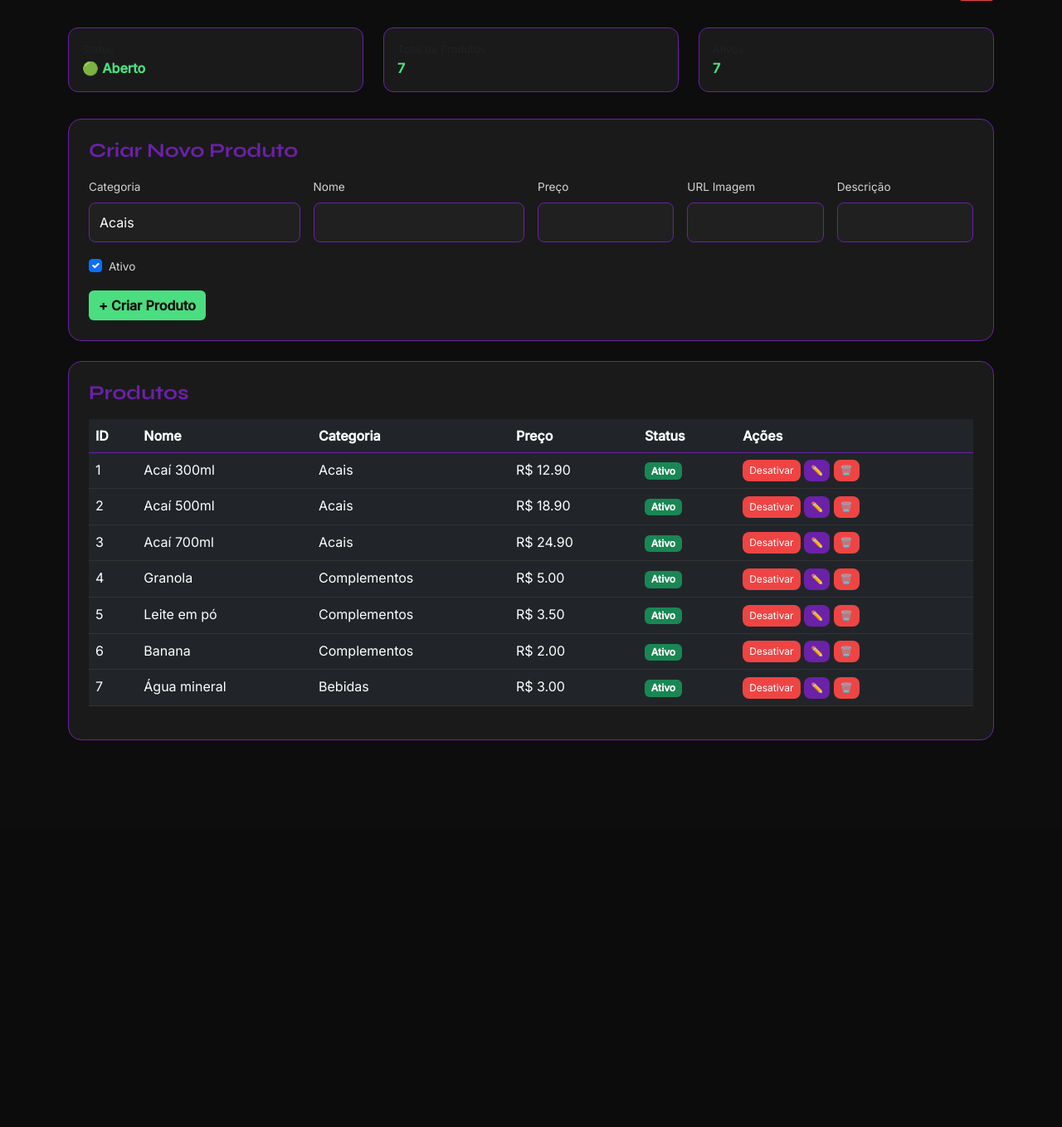
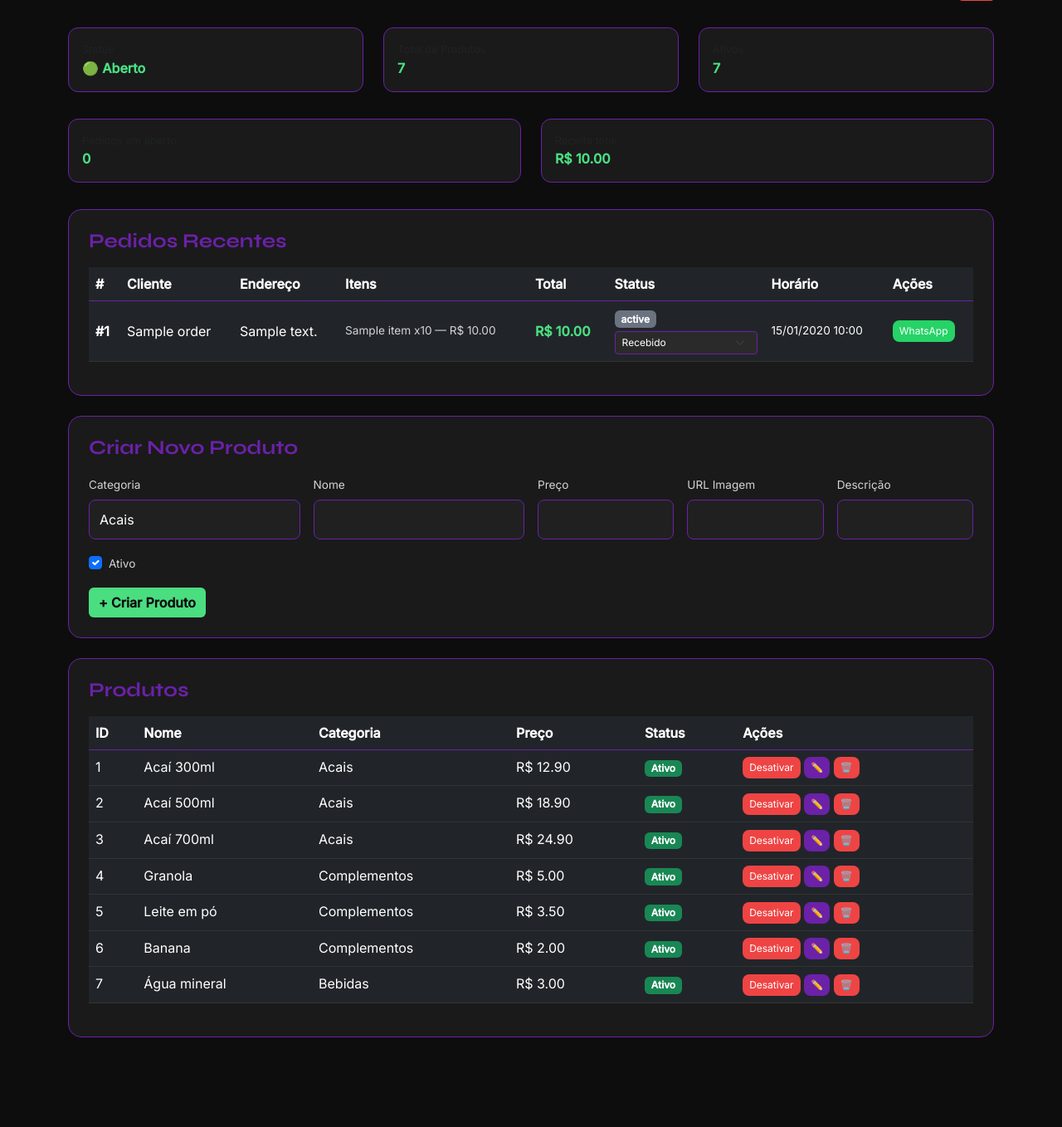
Before and after one commit to triyngtobedev/acai-joao-delivery, a Flask app: page /admin in a window 1280 px wide. Shown: the part 61-1419 px from the top of the page at 83% size. Before the commit the page ends 953 px from the top, so only its background shows below. Run offline with Flask 3, Linux system fonts and the light colour scheme; the visitor is signed in with stand-in values (Sample User, id 1); tables that the repository leaves empty hold one stand-in row (values such as "Sample post").

Commit message:
feat: adiciona backend de pedidos

```diff
--- a/app.py
+++ b/app.py
@@ -4,7 +4,7 @@ import urllib.parse
 from functools import wraps
 from flask import Flask, render_template, request, jsonify, redirect, url_for, session
 from dotenv import load_dotenv
-from models import db, Category, Product, StoreConfig
+from models import db, Category, Product, StoreConfig, Order, OrderItem
 
 load_dotenv()
 
@@ -23,6 +23,13 @@ db.init_app(app)
 
 ADMIN_USERNAME = os.getenv('ADMIN_USERNAME', 'admin')
 ADMIN_PASSWORD = os.getenv('ADMIN_PASSWORD', 'change-me')
+ORDER_STATUS_LABELS = {
+    'received': 'Recebido',
+    'preparing': 'Preparando',
+    'out_for_delivery': 'Saiu para entrega',
+    'done': 'Finalizado',
+    'canceled': 'Cancelado',
+}
 
 
 def seed_data():
@@ -66,6 +73,50 @@ def login_required(f):
     return decorated_function
 
 
+def parse_order_items(raw_items):
+    parsed_items = []
+    for raw_item in raw_items:
+        product_id = raw_item.get('product_id', raw_item.get('id'))
+        product = None
+        if product_id:
+            try:
+                product = db.session.get(Product, int(product_id))
+            except (TypeError, ValueError):
+                product = None
+
+        quantity = raw_item.get('quantidade', raw_item.get('qty', 1))
+        try:
+            quantity = max(1, int(quantity))
+        except (TypeError, ValueError):
+            quantity = 1
+
+        if product:
+            product_name = product.name
+            unit_price = float(product.price)
+        else:
+            product_name = raw_item.get('nome', raw_item.get('name', '')).strip()
+            raw_subtotal = raw_item.get('subtotal', raw_item.get('preco', raw_item.get('price', 0)))
+            try:
+                raw_subtotal = float(raw_subtotal)
+            except (TypeError, ValueError):
+                raw_subtotal = 0.0
+            unit_price = raw_subtotal / quantity if quantity else raw_subtotal
+
+        if not product_name:
+            continue
+
+        subtotal = round(unit_price * quantity, 2)
+        parsed_items.append({
+            'product_id': product.id if product else None,
+            'product_name': product_name,
+            'quantity': quantity,
+            'unit_price': round(unit_price, 2),
+            'subtotal': subtotal,
+        })
+
+    return parsed_items
+
+
 @app.route('/')
 def index():
     store = StoreConfig.query.first()
@@ -88,6 +139,10 @@ def pedido():
         observacoes = data.get('observacoes', '')
         itens = json.loads(data.get('itens', '[]'))
 
+    nome = (nome or '').strip()
+    endereco = (endereco or '').strip()
+    observacoes = (observacoes or '').strip()
+
     if not nome or not endereco:
         return jsonify({'error': 'Nome e endereço são obrigatórios'}), 400
     if not itens:
@@ -101,26 +156,58 @@ def pedido():
 
     delivery_fee = store.delivery_fee
     whatsapp_number = store.whatsapp_number
+    parsed_items = parse_order_items(itens)
+    if not parsed_items:
+        return jsonify({'error': 'Nenhum item válido no carrinho'}), 400
 
-    mensagem = '*📋 Novo Pedido - Açaí do João*\n\n'
+    subtotal = round(sum(item['subtotal'] for item in parsed_items), 2)
+    total = round(subtotal + delivery_fee, 2)
+
+    order = Order(
+        customer_name=nome,
+        customer_address=endereco,
+        notes=observacoes,
+        status='received',
+        subtotal=subtotal,
+        delivery_fee=delivery_fee,
+        total=total,
+    )
+    db.session.add(order)
+    db.session.flush()
+
+    for item in parsed_items:
+        db.session.add(OrderItem(
+            order_id=order.id,
+            product_id=item['product_id'],
+            product_name=item['product_name'],
+            quantity=item['quantity'],
+            unit_price=item['unit_price'],
+            subtotal=item['subtotal'],
+        ))
+
+    mensagem = f'*📋 Novo Pedido #{order.id} - Açaí do João*\n\n'
     mensagem += f'*👤 Cliente:* {nome}\n'
     mensagem += f'*📍 Endereço:* {endereco}\n\n'
     mensagem += '*🛒 Itens:*\n'
-    for item in itens:
-        nome_item = item.get('nome', item.get('name', ''))
-        qtd = item.get('quantidade', item.get('qty', 1))
-        subtotal = item.get('subtotal', item.get('preco', 0))
-        mensagem += f'  • {nome_item} x{qtd} - R$ {subtotal:.2f}\n'
+    for item in parsed_items:
+        mensagem += f"  • {item['product_name']} x{item['quantity']} - R$ {item['subtotal']:.2f}\n"
     mensagem += f'\n*💵 Taxa de entrega:* R$ {delivery_fee:.2f}\n'
-    total = sum(item.get('subtotal', item.get('preco', 0)) for item in itens) + delivery_fee
     mensagem += f'*💰 Total: R$ {total:.2f}*\n'
     if observacoes:
         mensagem += f'\n*📝 Observações:* {observacoes}\n'
 
     params = urllib.parse.urlencode({'text': mensagem})
     wa_me_url = f'https://wa.me/{whatsapp_number}?{params}'
+    order.whatsapp_url = wa_me_url
+    db.session.commit()
 
-    return jsonify({'success': True, 'wa_me_url': wa_me_url, 'total': total, 'message': 'Pedido gerado com sucesso!'})
+    return jsonify({
+        'success': True,
+        'order_id': order.id,
+        'wa_me_url': wa_me_url,
+        'total': total,
+        'message': 'Pedido gerado com sucesso!',
+    })
 
 
 @app.route('/admin/login')
@@ -152,7 +239,31 @@ def admin_dashboard():
     store = StoreConfig.query.first()
     categories = Category.query.order_by(Category.sort_order.asc()).all()
     products = Product.query.all()
-    return render_template('admin/dashboard.html', store=store, categories=categories, products=products)
+    orders = Order.query.order_by(Order.created_at.desc()).limit(20).all()
+    open_orders = Order.query.filter(Order.status.in_(['received', 'preparing', 'out_for_delivery'])).count()
+    revenue_total = db.session.query(db.func.coalesce(db.func.sum(Order.total), 0)).filter(Order.status != 'canceled').scalar()
+    return render_template(
+        'admin/dashboard.html',
+        store=store,
+        categories=categories,
+        products=products,
+        orders=orders,
+        open_orders=open_orders,
+        revenue_total=revenue_total,
+        order_status_labels=ORDER_STATUS_LABELS,
+    )
+
+
+@app.route('/admin/orders/<int:id>/status', methods=['POST'])
+@login_required
+def update_order_status(id):
+    order = db.get_or_404(Order, id)
+    status = request.form.get('status') or (request.get_json(silent=True) or {}).get('status')
+    if status not in ORDER_STATUS_LABELS:
+        return jsonify({'error': 'Status inválido'}), 400
+    order.status = status
+    db.session.commit()
+    return jsonify({'success': True, 'status': status, 'label': ORDER_STATUS_LABELS[status]})
 
 
 @app.route('/admin/products/create', methods=['POST'])
--- a/static/js/cart.js
+++ b/static/js/cart.js
@@ -163,8 +163,11 @@ document.addEventListener('DOMContentLoaded', function() {
             }
 
             const itens = cart.map(item => ({
+                product_id: item.id,
                 nome: item.name,
+                categoria: item.category,
                 quantidade: item.qty,
+                preco_unitario: item.price,
                 subtotal: item.subtotal
             }));
 
--- a/templates/admin/dashboard.html
+++ b/templates/admin/dashboard.html
@@ -31,6 +31,78 @@
                 <div class="text-muted" style="font-family: 'Inter', sans-serif; font-size: 0.8rem;">Ativos</div>
                 <div class="fw-bold" style="font-family: 'Inter', sans-serif; color: #4ADE80;">{{ products|selectattr('is_active')|list|length }}</div>
             </div>
+        </div>
+    </div>
+
+    <div class="row mb-4">
+        <div class="col-12 col-md-6 mb-2">
+            <div class="card p-3" style="background-color: #1a1a1a; border: 1px solid #6B21A8; border-radius: 12px;">
+                <div class="text-muted" style="font-family: 'Inter', sans-serif; font-size: 0.8rem;">Pedidos em aberto</div>
+                <div class="fw-bold" style="font-family: 'Inter', sans-serif; color: #4ADE80;">{{ open_orders }}</div>
+            </div>
+        </div>
+        <div class="col-12 col-md-6 mb-2">
+            <div class="card p-3" style="background-color: #1a1a1a; border: 1px solid #6B21A8; border-radius: 12px;">
+                <div class="text-muted" style="font-family: 'Inter', sans-serif; font-size: 0.8rem;">Receita total</div>
+                <div class="fw-bold" style="font-family: 'Inter', sans-serif; color: #4ADE80;">R$ {{ "%.2f"|format(revenue_total or 0) }}</div>
+            </div>
+        </div>
+    </div>
+
+    <div class="card mb-4" style="background-color: #1a1a1a; border: 1px solid #6B21A8; border-radius: 16px;">
+        <div class="card-body p-4">
+            <h4 class="fw-bold mb-3" style="font-family: 'Syne', sans-serif; color: #6B21A8;">Pedidos Recentes</h4>
+            {% if orders %}
+            <div class="table-responsive">
+                <table class="table table-dark align-middle" style="color: #fff;">
+                    <thead>
+                        <tr style="border-color: #6B21A8;">
+                            <th>#</th>
+                            <th>Cliente</th>
+                            <th>Endereço</th>
+                            <th>Itens</th>
+                            <th>Total</th>
+                            <th>Status</th>
+                            <th>Horário</th>
+                            <th>Ações</th>
+                        </tr>
+                    </thead>
+                    <tbody>
+                        {% for order in orders %}
+                        <tr style="border-color: #333;">
+                            <td class="fw-bold">#{{ order.id }}</td>
+                            <td>{{ order.customer_name }}</td>
+                            <td style="max-width: 200px;">{{ order.customer_address }}</td>
+                            <td>
+                                {% for item in order.items %}
+                                <div style="font-size: 0.85rem; color: #d4d4d8;">{{ item.product_name }} x{{ item.quantity }} — R$ {{ "%.2f"|format(item.subtotal) }}</div>
+                                {% endfor %}
+                            </td>
+                            <td class="fw-bold" style="color: #4ADE80;">R$ {{ "%.2f"|format(order.total) }}</td>
+                            <td>
+                                <span class="badge order-status-badge" id="status-badge-{{ order.id }}" data-status="{{ order.status }}">{{ order_status_labels.get(order.status, order.status) }}</span>
+                                <div class="mt-1">
+                                    <select class="form-select form-select-sm order-status-select" data-order-id="{{ order.id }}" style="background-color: #2a2a2a; border: 1px solid #6B21A8; color: #fff; font-size: 0.75rem;">
+                                        {% for key, label in order_status_labels.items() %}
+                                        <option value="{{ key }}" {% if order.status == key %}selected{% endif %}>{{ label }}</option>
+                                        {% endfor %}
+                                    </select>
+                                </div>
+                            </td>
+                            <td style="font-size: 0.85rem; white-space: nowrap;">{{ order.created_at.strftime('%d/%m/%Y %H:%M') }}</td>
+                            <td>
+                                {% if order.whatsapp_url %}
+                                <a href="{{ order.whatsapp_url }}" target="_blank" rel="noopener" class="btn btn-sm" style="background-color: #25D366; color: #fff; border: none; border-radius: 8px; font-size: 0.75rem;">WhatsApp</a>
+                                {% endif %}
+                            </td>
+                        </tr>
+                        {% endfor %}
+                    </tbody>
+                </table>
+            </div>
+            {% else %}
+            <p class="text-muted" style="font-family: 'Inter', sans-serif;">Nenhum pedido recebido ainda.</p>
+            {% endif %}
         </div>
     </div>
 
@@ -170,3 +242,49 @@
 </div>
 {% endfor %}
 {% endblock %}
+
+{% block scripts %}
+<script src="https://cdn.jsdelivr.net/npm/bootstrap@5.3.3/dist/js/bootstrap.bundle.min.js"></script>
+<script>
+const STATUS_COLORS = {
+    received: '#6B21A8',
+    preparing: '#f59e0b',
+    out_for_delivery: '#3b82f6',
+    done: '#4ADE80',
+    canceled: '#ef4444'
+};
+
+function paintBadge(badge) {
+    const color = STATUS_COLORS[badge.dataset.status] || '#6b7280';
+    badge.style.backgroundColor = color;
+    badge.style.color = '#fff';
+}
+
+document.querySelectorAll('.order-status-badge').forEach(paintBadge);
+
+document.querySelectorAll('.order-status-select').forEach(select => {
+    select.addEventListener('change', async function() {
+        const orderId = this.dataset.orderId;
+        const status = this.value;
+        try {
+            const response = await fetch(`/admin/orders/${orderId}/status`, {
+                method: 'POST',
+                headers: { 'Content-Type': 'application/json' },
+                body: JSON.stringify({ status })
+            });
+            const data = await response.json();
+            if (data.success) {
+                const badge = document.getElementById(`status-badge-${orderId}`);
+                badge.textContent = data.label;
+                badge.dataset.status = data.status;
+                paintBadge(badge);
+            } else {
+                alert(data.error || 'Erro ao atualizar status');
+            }
+        } catch (e) {
+            alert('Erro ao atualizar status');
+        }
+    });
+});
+</script>
+{% endblock %}
```
Also changed, not shown: models.py (+34 -0 lines).
